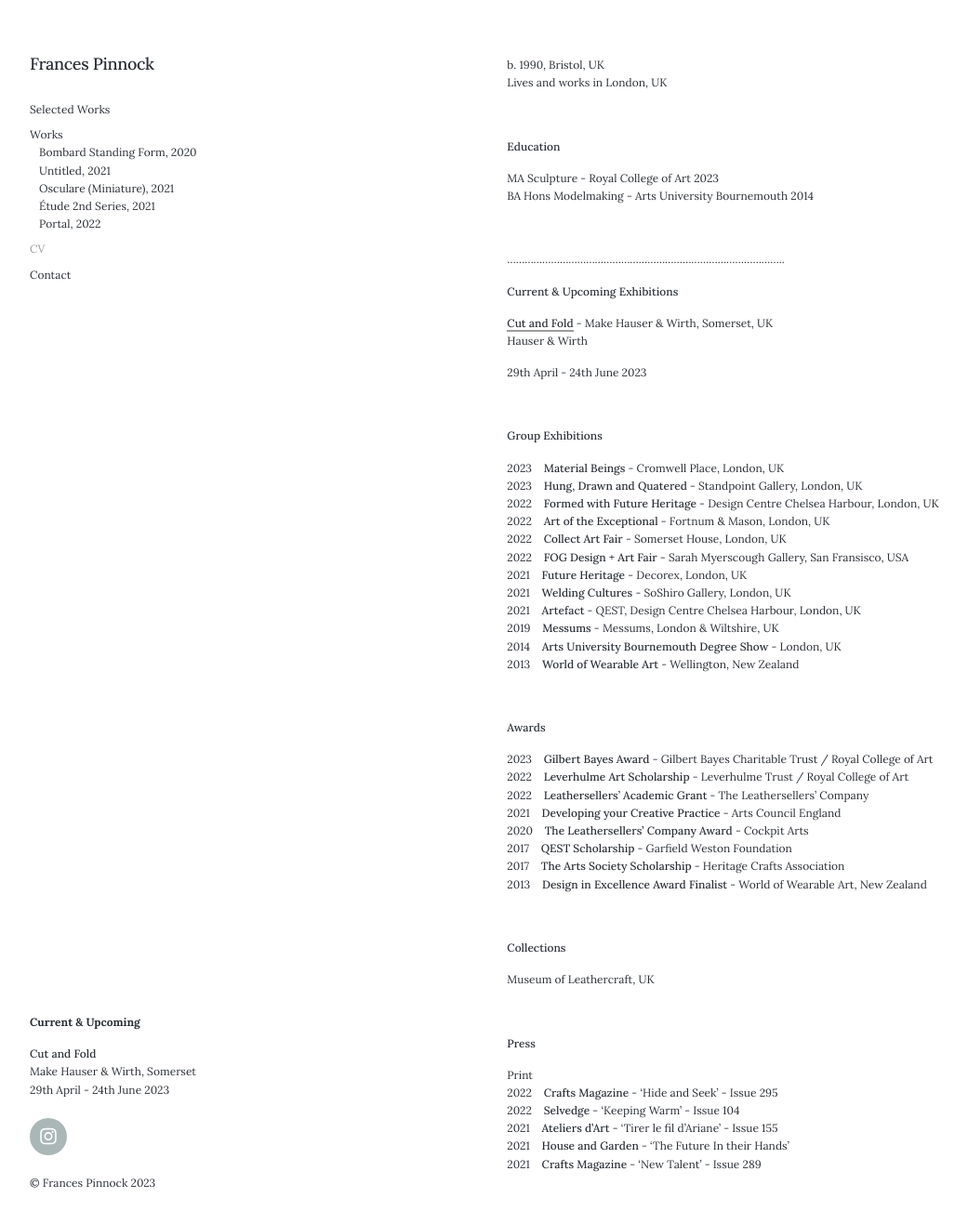
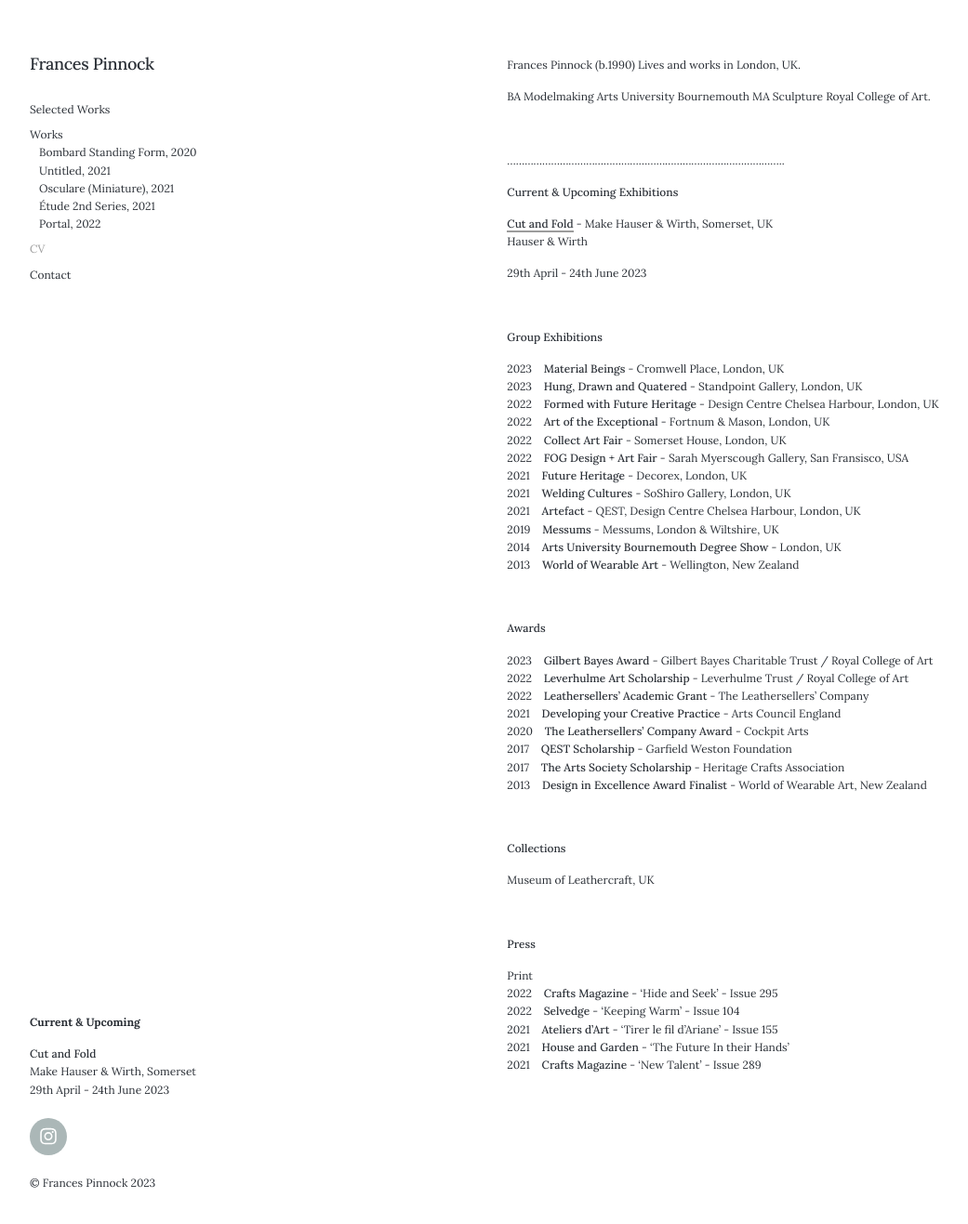
Before and after one commit to francespinnock/francespinnock.github.io, a Jekyll site: the page built from _pages/cv.md, in a window 1280 px wide and 1322 px high. Shown: the top 1317 px of the window at 93% size, without its empty margins (28-1069 px from the left). Built offline with Jekyll 4.4.1, drawn with Linux system fonts in a browser that asks for light colours; nearby versions of some CDN libraries.

Commit message:
Update cv.md

```diff
--- a/_pages/cv.md
+++ b/_pages/cv.md
@@ -4,15 +4,13 @@ subtitle:
 description: About Frances Pinnock
 ---
 
-b. 1990, Bristol, UK
-Lives and works in London, UK
+Frances Pinnock (b.1990)
+Lives and works in London, UK.
 
-<br />
+BA Modelmaking Arts University Bournemouth
+MA Sculpture Royal College of Art.
 
-**Education**
 
-MA Sculpture - Royal College of Art 2023
-BA Hons Modelmaking - Arts University Bournemouth 2014
 
 <br />
 
```
